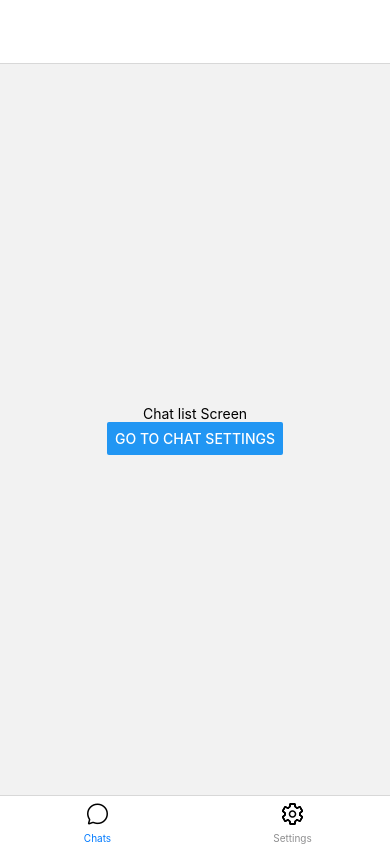
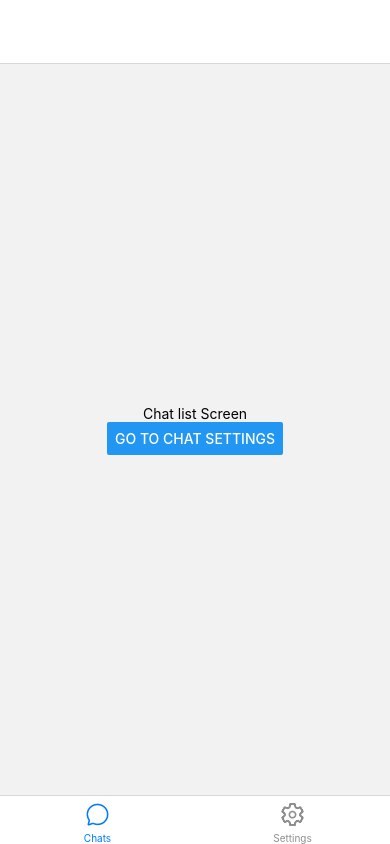
Before and after one commit to LawrenceOL/learning-moochat, a React Native app in the folder moochat/: screen / in a window 390 px wide. Built offline with nearby package versions, Linux system fonts and the light colour scheme.

Commit message:
use default color and size from tabBarIcon props

```diff
--- a/moochat/App.js
+++ b/moochat/App.js
@@ -30,9 +30,9 @@ const TabNavigator = () => {
         component={ChatListScreen}
         options={{
           tabBarLabel: "Chats",
-          tabBarIcon: () => {
+          tabBarIcon: ({ color, size }) => {
             return (
-              <Ionicons name="chatbubble-outline" size={24} color="black" />
+              <Ionicons name="chatbubble-outline" size={size} color={color} />
             );
           },
         }}
@@ -42,8 +42,10 @@ const TabNavigator = () => {
         component={SettingsScreen}
         options={{
           tabBarLabel: "Settings",
-          tabBarIcon: () => {
-            return <Ionicons name="settings-outline" size={24} color="black" />;
+          tabBarIcon: ({ color, size }) => {
+            return (
+              <Ionicons name="settings-outline" size={size} color={color} />
+            );
           },
         }}
       />
```
